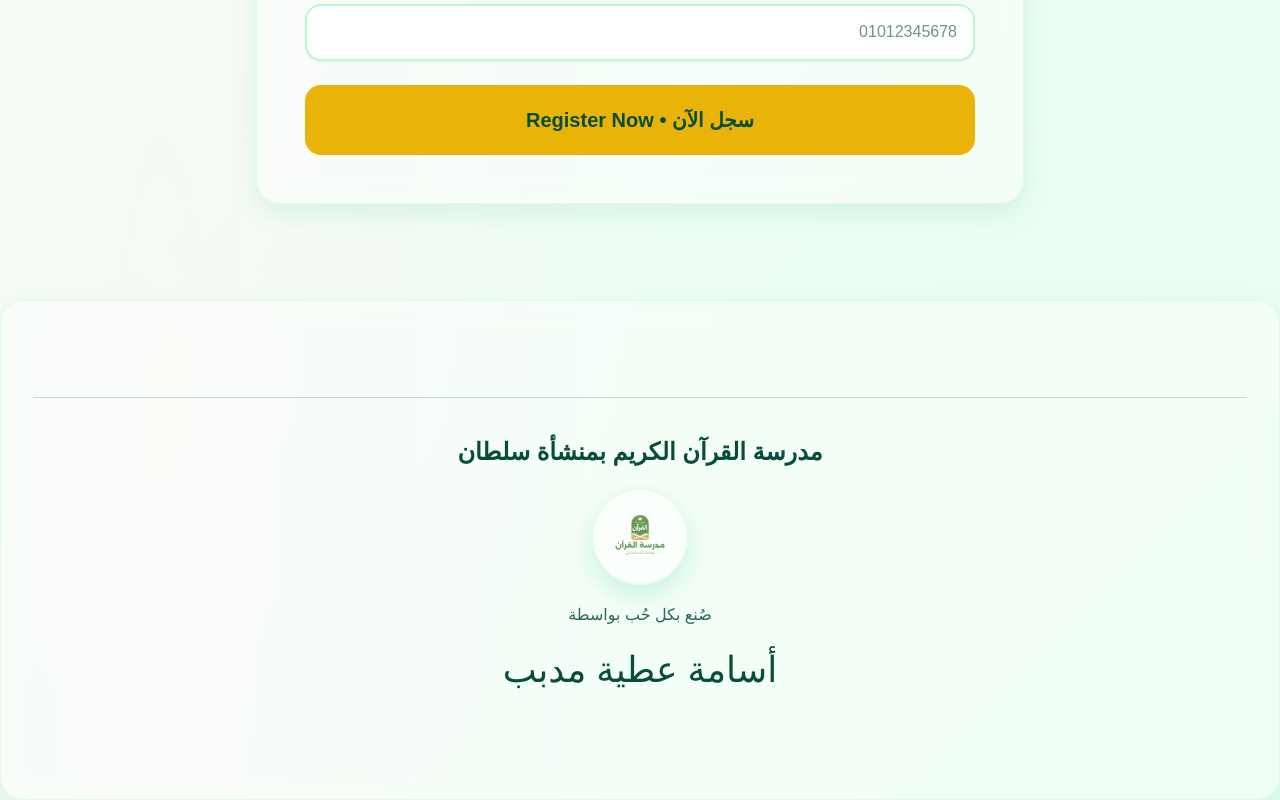
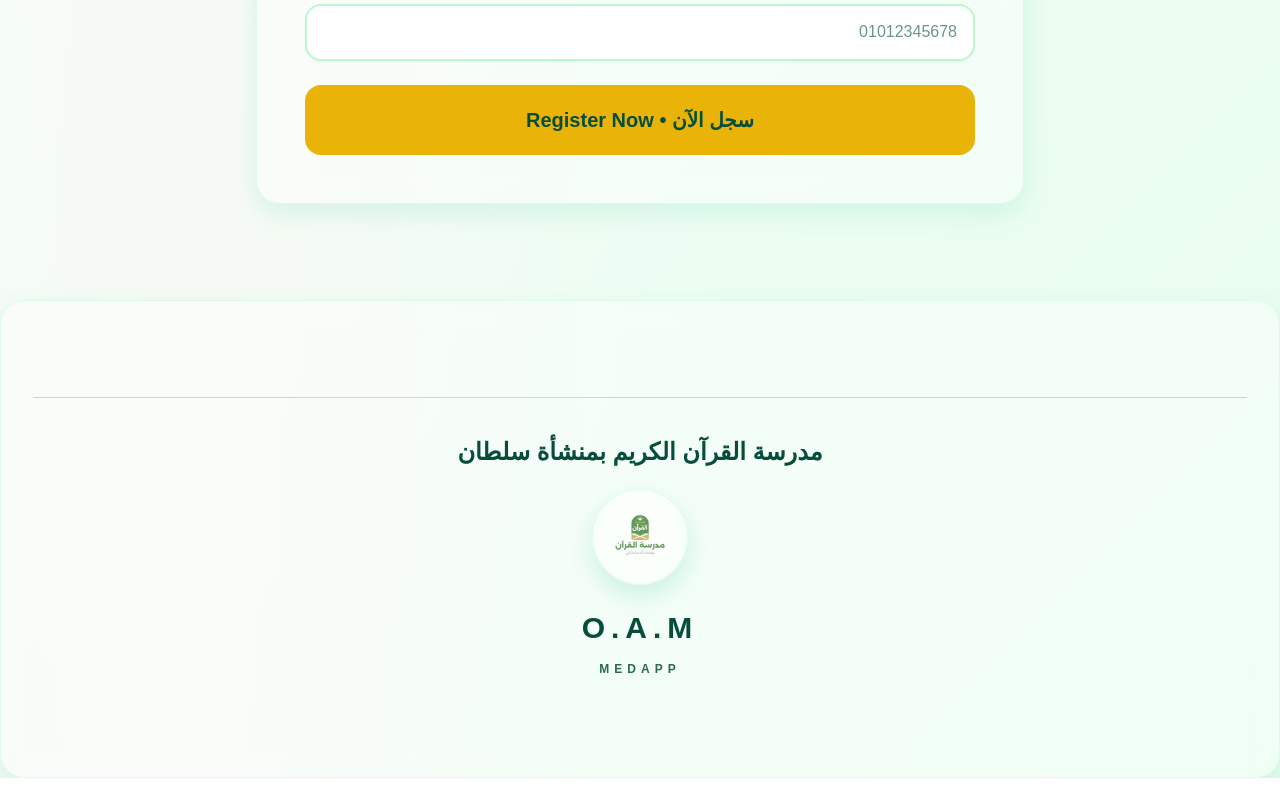
Before and after one commit to osamamedapplearn/manshia_quaran-school, a Next.js app: page / in a window 1280 px wide. Shown: the part 7651-8451 px from the top of the page. After the commit the page ends 8429 px from the top, so only its background shows below. Built offline with nearby package versions, Linux system fonts and the light colour scheme.

Commit message:
last version

```diff
--- a/src/components/Footer.tsx
+++ b/src/components/Footer.tsx
@@ -43,33 +43,38 @@ export default function Footer({ variant = 'v1' }: FooterProps) {
                         </div>
                     </div>
 
-                    <p className={`mt-4 font-arabic text-sm sm:text-base ${variant === 'v3' ? 'text-[#064e3b]/85' : 'text-white/85'}`}>
-                        صُنع بكل حُب بواسطة
-                    </p>
-
                     {isMounted ? (
                         <motion.div
                             initial={{ opacity: 0, y: 10 }}
                             whileInView={{ opacity: 1, y: 0 }}
                             viewport={{ once: true }}
                             transition={{ duration: 0.55, ease: 'easeOut' }}
-                            className="mt-2 flex justify-center"
+                            className="mt-4 flex justify-center"
                         >
-                            <motion.p
-                                className={`font-signature text-3xl sm:text-4xl leading-loose ${variant === 'v3' ? 'text-[#064e3b]' : 'text-white'}`}
-                                initial={{ clipPath: 'inset(0 100% 0 0)', opacity: 0.35 }}
-                                whileInView={{ clipPath: 'inset(0 0% 0 0)', opacity: 1 }}
-                                viewport={{ once: true }}
-                                transition={{ duration: 1.2, ease: 'easeInOut' }}
-                            >
-                                أسامة عطية مدبب
-                            </motion.p>
+                            <div className="flex flex-col items-center">
+                                <motion.p
+                                    className={`font-mono text-2xl sm:text-3xl font-black tracking-[0.2em] ${variant === 'v3' ? 'text-[#064e3b]' : 'text-white'}`}
+                                    animate={{ y: [0, -1, 0] }}
+                                    transition={{ duration: 3.2, repeat: Infinity, ease: 'easeInOut' }}
+                                >
+                                    O.A.M
+                                </motion.p>
+
+                                <p className={`mt-1 text-[11px] sm:text-xs font-semibold tracking-[0.42em] uppercase ${variant === 'v3' ? 'text-[#064e3b]/85' : 'text-white/80'}`}>
+                                    MEDAPP
+                                </p>
+                            </div>
                         </motion.div>
                     ) : (
-                        <div className="mt-2 flex justify-center">
-                            <p className={`font-signature text-3xl sm:text-4xl leading-loose ${variant === 'v3' ? 'text-[#064e3b]' : 'text-white'}`}>
-                                أسامة عطية مدبب
-                            </p>
+                        <div className="mt-4 flex justify-center">
+                            <div className="flex flex-col items-center">
+                                <p className={`font-mono text-2xl sm:text-3xl font-black tracking-[0.2em] ${variant === 'v3' ? 'text-[#064e3b]' : 'text-white'}`}>
+                                    O.A.M
+                                </p>
+                                <p className={`mt-1 text-[11px] sm:text-xs font-semibold tracking-[0.42em] uppercase ${variant === 'v3' ? 'text-[#064e3b]/85' : 'text-white/80'}`}>
+                                    MEDAPP
+                                </p>
+                            </div>
                         </div>
                     )}
                 </div>
```
